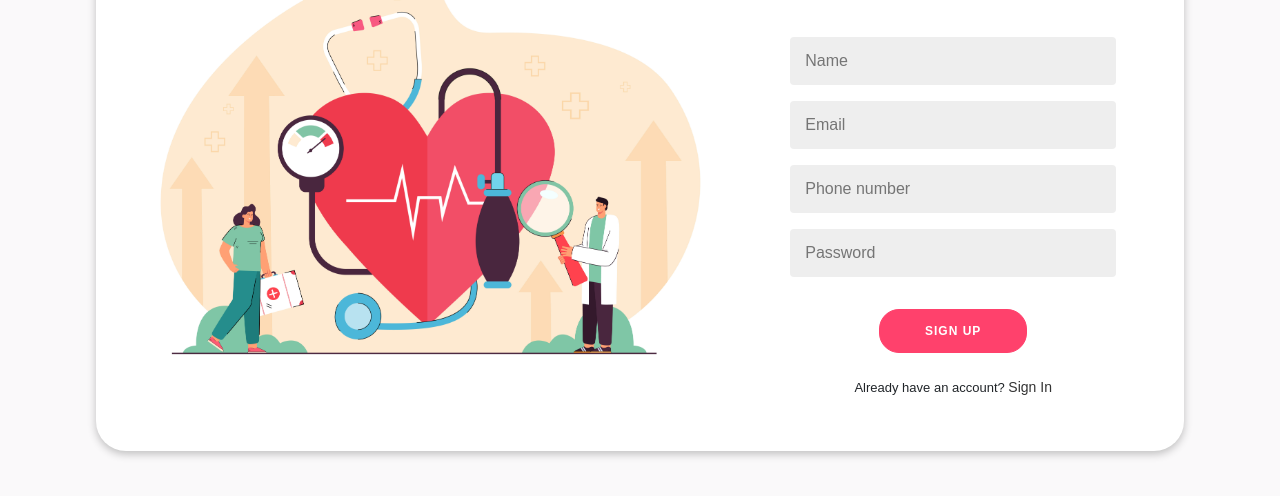
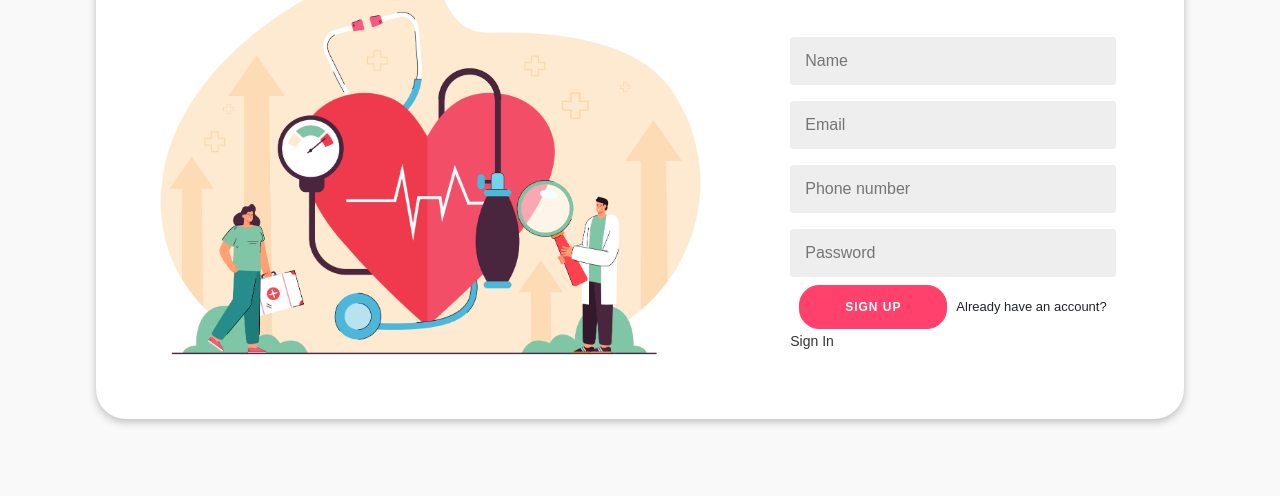
Before and after one commit to Jangyaseni666/HeartProfile, a website: page SignUp/signup.html in a window 1280 px wide. Shown: the part 158-654 px from the top of the page. Drawn offline with nearby package versions, Linux system fonts and the light colour scheme.

Commit message:
Final edits

```diff
--- a/SignUp/signup.html
+++ b/SignUp/signup.html
@@ -21,7 +21,7 @@
                 </div>
             </div>
             <div class="form-container">
-                <form>
+                <div id="form">
                     <h2 class="header">Create New Account</h2>&nbsp;
                     <input type="text" placeholder="Name" id="name"/>
                     <input type="email" placeholder="Email" id="email"/>
@@ -29,7 +29,7 @@
                     <input type="password" placeholder="Password" id="password"/>&nbsp;
                     <button class="button" id="signup">Sign up</button>&nbsp;
                     <span class="label-text">Already have an account? <a href="../SignIn/signin.html">Sign In</a></span>
-                </form>
+                </div>
             </div>
         </div>
 
```
